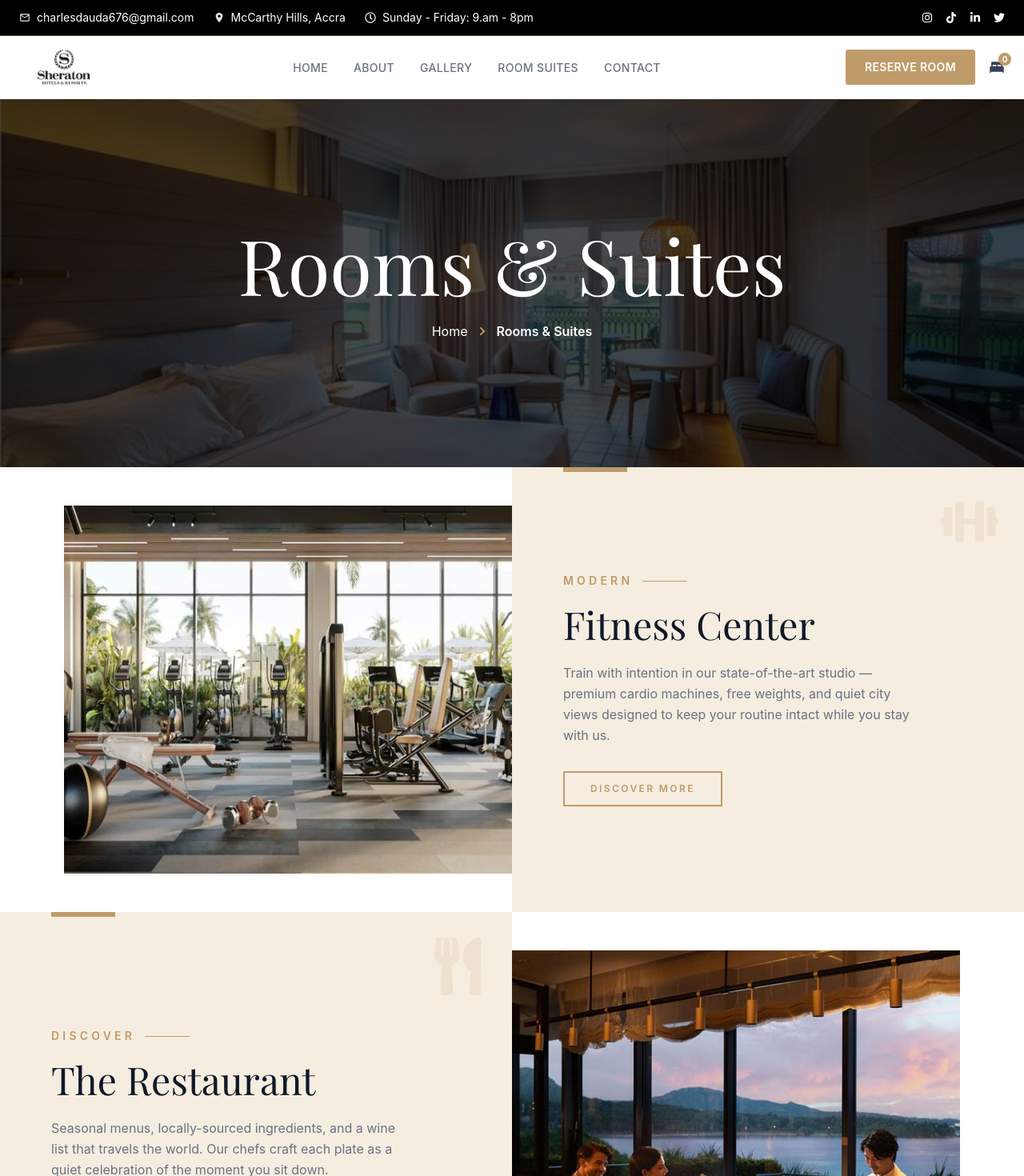
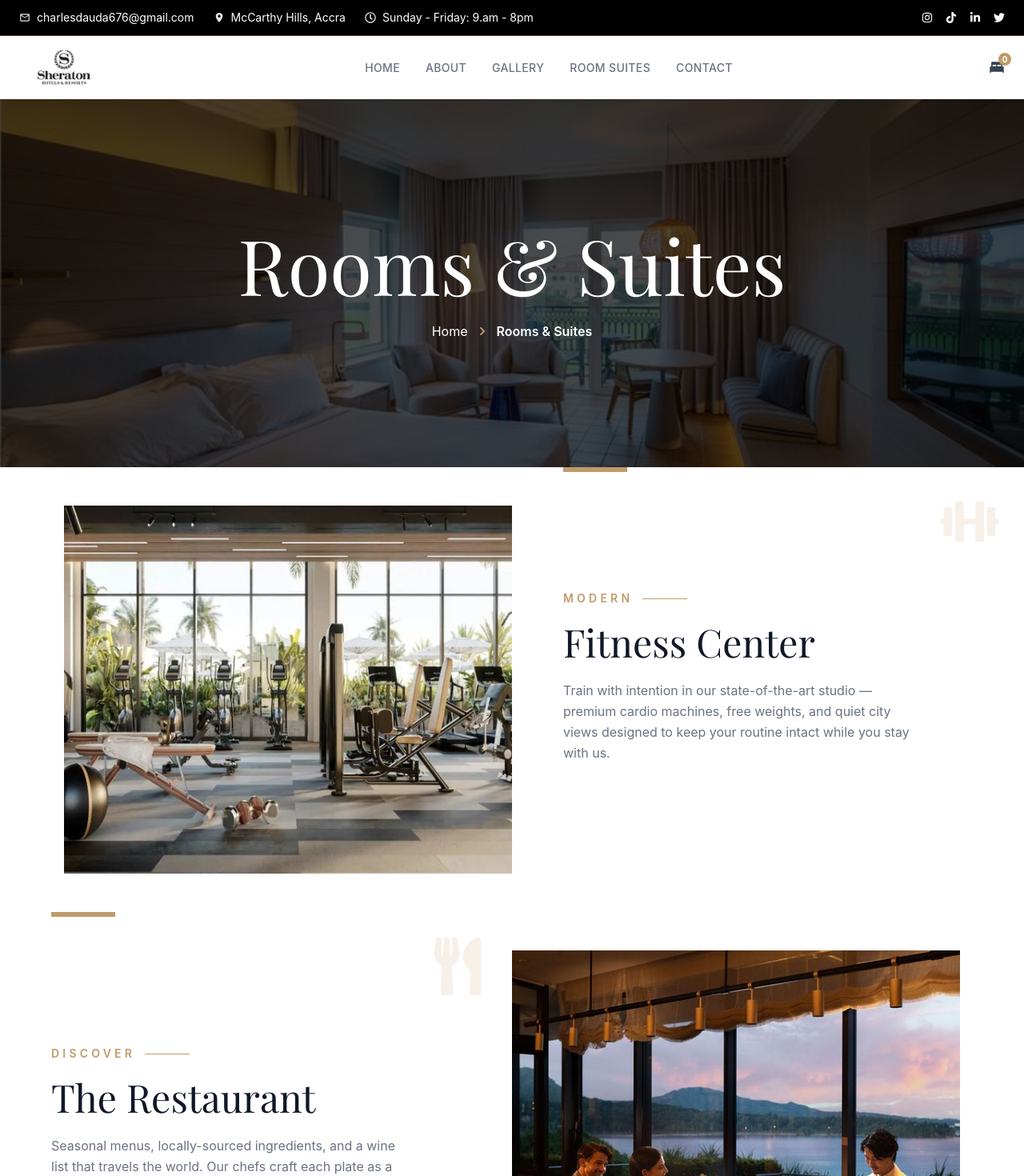
Before and after one commit to charlesdauda/hotel-booking-site, a React (Vite) app: page /rooms-suites in a window 1280 px wide. Shown: the top 1470 px of the page at 80% size. Built offline with nearby package versions, Linux system fonts and the light colour scheme.

Commit message:
Initial commit

```diff
--- a/src/FeaturedRooms.jsx
+++ b/src/FeaturedRooms.jsx
@@ -50,7 +50,7 @@ const FeaturedRooms = () => {
                     </li>
                   ))}
                 </ul>
-                <button className="group/btn relative overflow-hidden bg-black text-white text-xs tracking-[0.25em] font-semibold px-10 py-4">
+                <button className="group/btn relative overflow-hidden border rounded-sm bg-black text-white text-xs tracking-[0.25em] font-semibold px-10 py-4">
                   <span className="absolute inset-0 bg-[#bf9b6a] -translate-x-full group-hover/btn:translate-x-0 transition-transform duration-500 ease-out" />
                   <span className="relative z-10">BOOK NOW</span>
                 </button>
--- a/src/NavBar.jsx
+++ b/src/NavBar.jsx
@@ -46,9 +46,7 @@ const NavBar = () => {
 
           {/* Right side: button + cart */}
           <div className="flex items-center gap-4">
-            <button className="hidden md:block bg-[#bf9b6a] hover:bg-[#a8895d] text-white text-sm font-semibold px-6 py-3 tracking-wide transition-colors border rounded-sm">
-              RESERVE ROOM
-            </button>
+
 
             <div className="relative">
               <IoBedSharp className="text-xl text-gray-700" />
--- a/src/Rooms.jsx
+++ b/src/Rooms.jsx
@@ -66,7 +66,7 @@ const Rooms = () => {
                 <div className={`absolute inset-x-0 bottom-0 px-6 lg:px-8 pb-6 lg:pb-7 flex items-center justify-between transition-all duration-500 ease-out group-hover:opacity-100 group-hover:translate-y-0 ${isActive ? 'opacity-100 translate-y-0' : 'opacity-0 translate-y-4'}`}>
                   <button
                     onClick={(e) => e.stopPropagation()}
-                    className="border border-white/80 text-white text-[11px] tracking-[0.2em] px-6 py-3 hover:bg-[#bf9b6a] hover:border-[#bf9b6a] transition-colors"
+                    className="border border-white/80 rounded-sm text-white text-[11px] tracking-[0.2em] px-6 py-3 hover:bg-[#bf9b6a] hover:border-[#bf9b6a] transition-colors"
                   >
                     BOOK NOW
                   </button>
--- a/src/pages/RoomsSuitesPage.jsx
+++ b/src/pages/RoomsSuitesPage.jsx
@@ -54,7 +54,7 @@ const RoomsSuitesPage = () => {
               />
             </div>
 
-            <div className={`bg-[#f5ede0] p-10 lg:p-16 relative flex flex-col justify-center ${imageLeft ? '' : 'lg:order-1'}`}>
+            <div className={` p-10 lg:p-16 relative flex flex-col justify-center ${imageLeft ? '' : 'lg:order-1'}`}>
 
               <span className="absolute top-0 left-10 lg:left-16 w-20 h-1.5 bg-[#bf9b6a]" />
 
@@ -75,10 +75,6 @@ const RoomsSuitesPage = () => {
                 <p className="text-gray-500 leading-relaxed mb-8 max-w-md">
                   {feature.description}
                 </p>
-
-                <button className="self-start border-2 border-[#bf9b6a] text-[#bf9b6a] hover:bg-[#bf9b6a] hover:text-white px-8 py-3 text-xs tracking-[0.2em] font-semibold transition-colors">
-                  DISCOVER MORE
-                </button>
               </div>
             </div>
           </section>
```
